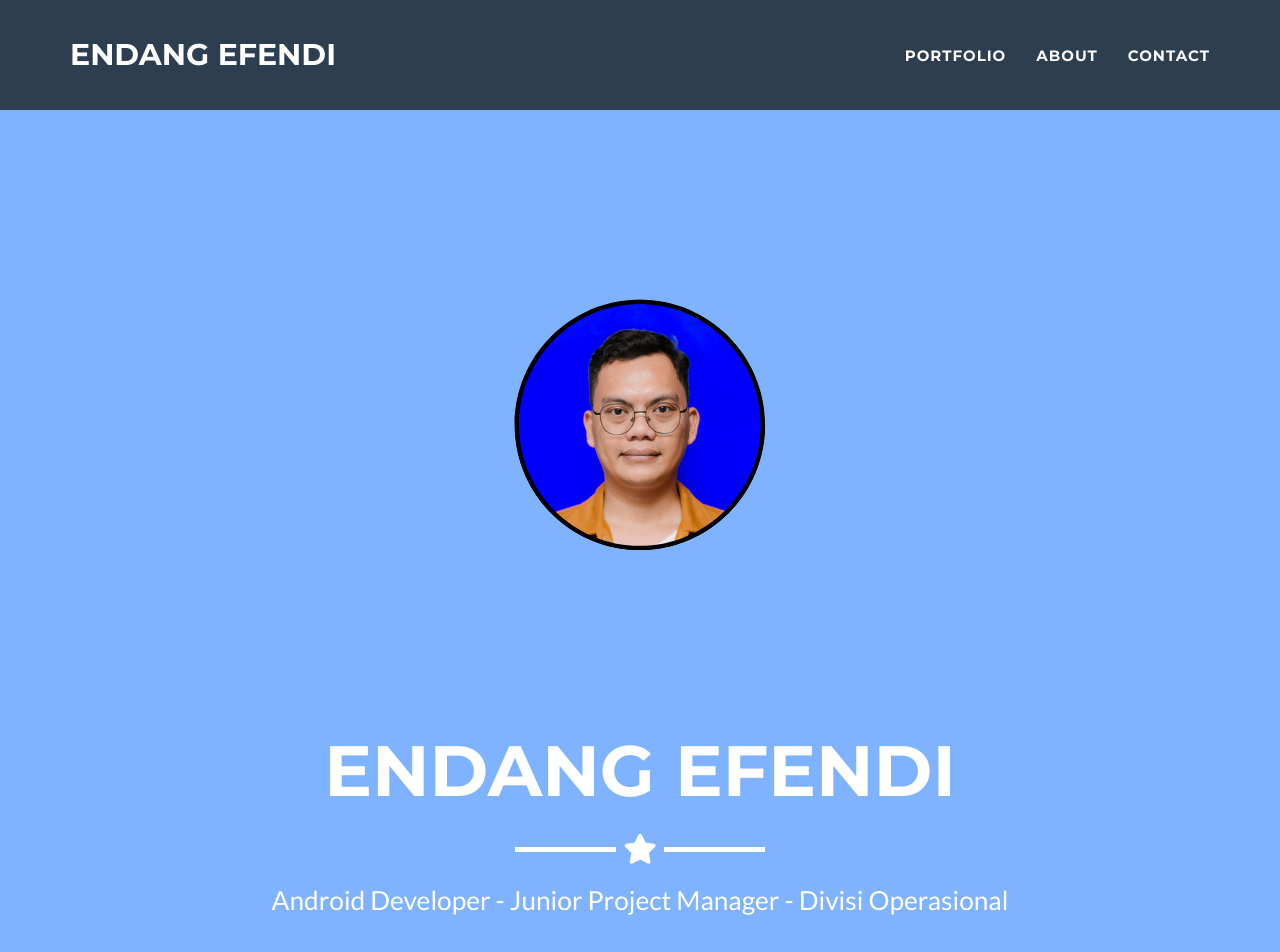
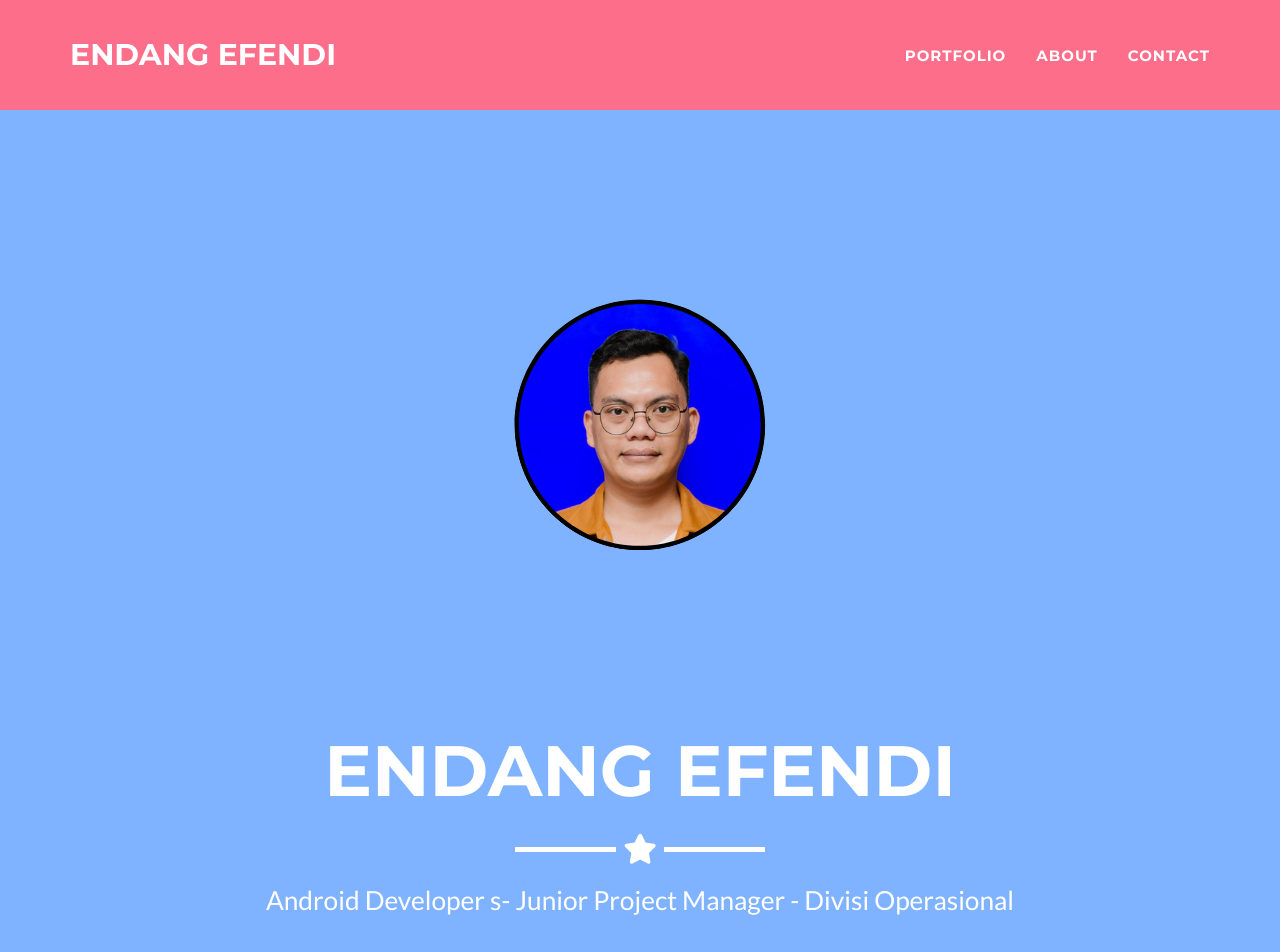
Before and after one commit to endangefendi/endangefendi.github.io, a Jekyll site: the page built from _posts/2014-07-18-project-1.markdown, in a window 1280 px wide and 1400 px high. Shown: the top 952 px of the window. Built offline with Jekyll 4.4.1, drawn with Linux system fonts in a browser that asks for light colours.

Commit message:
change color

```diff
--- a/_config.yml
+++ b/_config.yml
@@ -4,7 +4,7 @@ email: efendie292@gmail.com
 url: https://fend252.github.io/
 description: "Write an awesome description for your new site here. You can edit this line in _config.yml. It will appear in your document head meta (for Google search results) and in your feed.xml site description."
 keywords: "your keywords, separated by commas"
-skills: "Android Developer - Junior Project Manager - Divisi Operasional"
+skills: "Android Developer s- Junior Project Manager - Divisi Operasional"
 meta_author: LastName FirstName
 
 # Google webmaster tools
@@ -27,8 +27,8 @@ disqus_shortname: myshortname
 color:
   primary: 80B3FF #18bc9c
   primary-rgb: "128,179,255" #"24,288,156"
-  secondary: 2c3e50 #FD6E8A
-  secondary-dark: 233140 #A2122F
+  secondary: FD6E8A #2c3e50
+  secondary-dark: A2122F #233140
 
 # Footer settings
 footer:
--- a/_posts/2014-07-18-project-1.markdown
+++ b/_posts/2014-07-18-project-1.markdown
@@ -2,7 +2,7 @@
 layout: default
 modal-id: 1
 date: 2014-07-18
-img: cabin.png
+img: jogjaraya.png
 alt: image-alt
 project-date: April 2014
 client: Start Bootstrap
```
